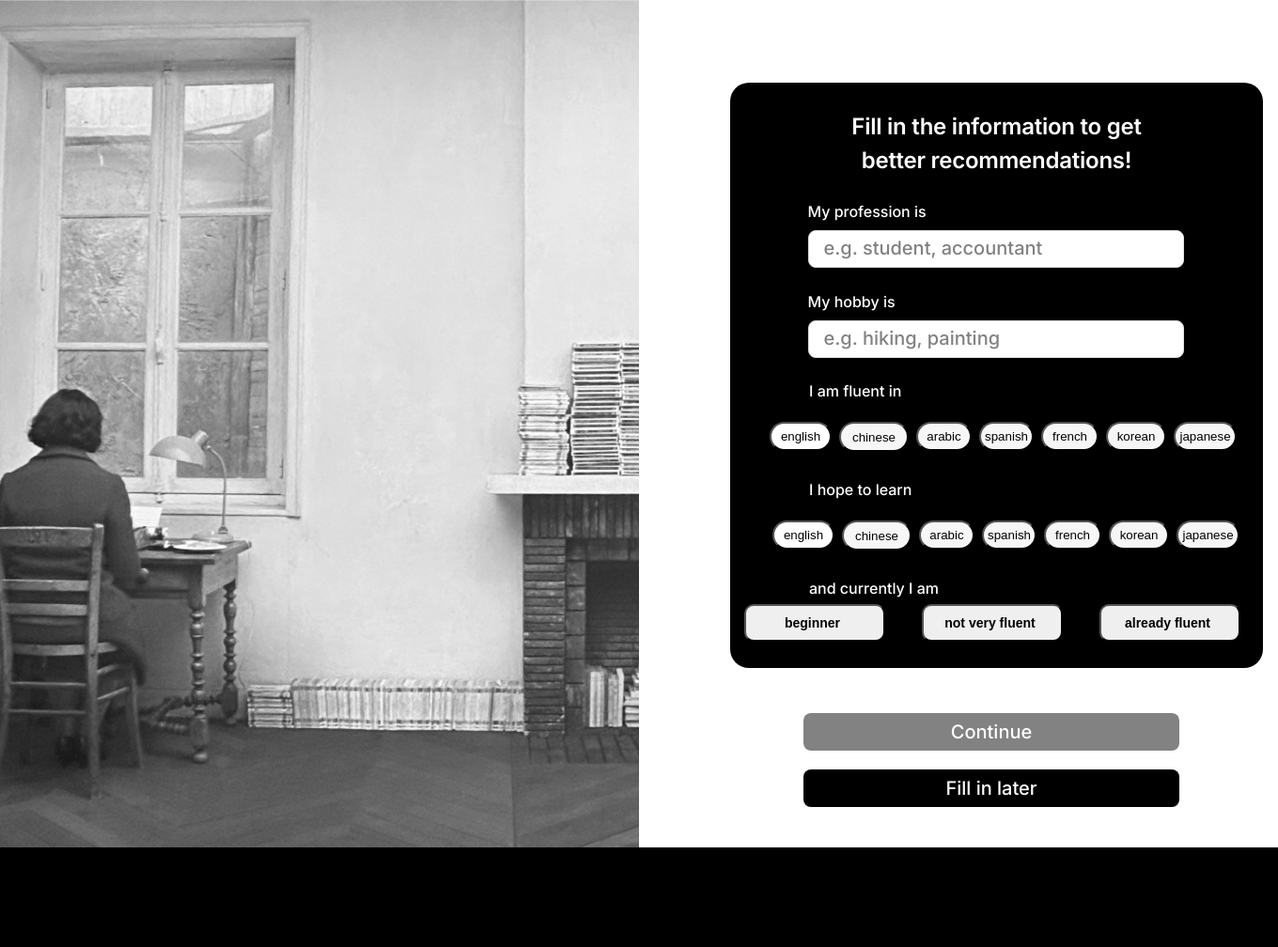
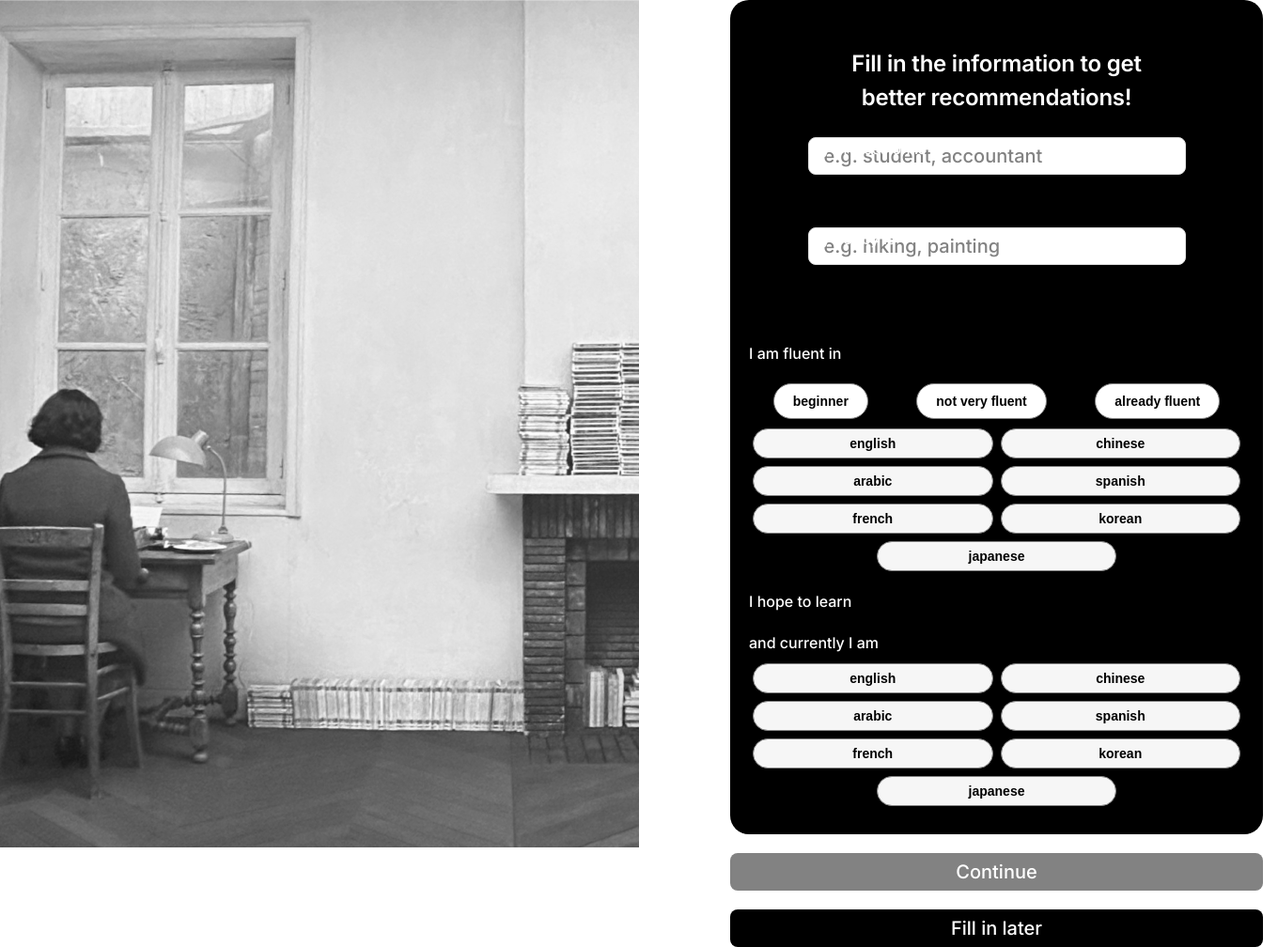
Before and after one commit to baerini/capstone_lila, a Flask app: page /signup_2/1 in a window 1360 px wide. Shown: the whole page at 94% size. Before the commit the page ends 902 px from the top, so only its background shows below. Run offline with Flask 3, Linux system fonts and the light colour scheme; some libraries are stand-ins or nearby versions.

Commit message:
Update profile.css

```diff
--- a/backend/static/css/profile.css
+++ b/backend/static/css/profile.css
@@ -5,24 +5,46 @@
   background-color: var(--white);
   display: flex;
   gap: 97px;
-  height: 900px;
+  height: auto;
   min-width: 1440px;
+}
+
+.image-container {
+  display: flex;
+  flex-direction: column;
+  align-items: center;
+}
+
+.contact-bg-1 {
+  max-width: 100%;
+}
+
+.footer-text {
+  text-align: center;
+  margin-top: 10px;
+  font-size: 24px;
+  color: var(--black);
+  font-family: 'Arial', sans-serif;
+  font-weight: bold;
+  text-transform: uppercase;
+  letter-spacing: 2px;
 }
 
 .profile .flex-col {
   align-items: center;
   display: flex;
   flex-direction: column;
-  margin-top: 88px;
-  min-height: 771px;
+  margin-top: 0;
   width: 567px;
 }
 
 .profile .overlap-group {
   border-radius: 20px;
-  height: 623px;
   position: relative;
   width: 567px;
+  padding: 20px;
+  background-color: var(--black);
+  margin-top: 0;
 }
 
 .profile .content {
@@ -32,19 +54,15 @@
   display: flex;
   flex-direction: column;
   gap: 24px;
-  height: 623px;
-  left: 0;
-  padding: 30px 0px;
-  position: absolute;
-  top: 0;
-  width: 567px;
+  padding: 30px 20px;
+  width: 100%;
+  height: auto;
 }
 
 .profile .welcome {
+  color: var(--white);
   letter-spacing: -0.24px;
   line-height: 36px;
-  margin-top: -1.00px;
-  position: relative;
   text-align: center;
   width: fit-content;
 }
@@ -52,386 +70,153 @@
 .profile .field {
   align-items: center;
   background-color: var(--white);
-  border: 1px solid;
-  border-color: var(--bon-jour);
+  border: 1px solid var(--bon-jour);
   border-radius: 8px;
   display: flex;
   gap: 16px;
   height: 40px;
-  left: 0;
   padding: 8px 16px;
-  position: absolute;
-  top: 32px;
-  width: 400px;
+  width: 100%;
+  cursor: text;
 }
 
 .profile .label {
-  -webkit-box-orient: vertical;
-  -webkit-line-clamp: 1;
   color: var(--gray);
   display: -webkit-box;
   flex: 1;
   font-weight: 500;
   line-height: 30px;
-  margin-bottom: -2.00px;
-  margin-top: -4.00px;
   overflow: hidden;
-  position: relative;
   text-overflow: ellipsis;
+  white-space: nowrap;
 }
 
-.profile .gender {
-  height: 48px;
-  left: 80px;
-  position: absolute;
-  top: 565px;
-  width: 412px;
-}
-
-.profile .i-am-fluent-in {
+.profile .i-am-fluent-in,
+.profile .i-hope-to-learn,
+.profile .and-currently-i-am {
   color: var(--white);
   font-weight: 500;
-  left: 84px;
   line-height: 24px;
-  position: absolute;
-  top: 316px;
-  width: 295px;
-}
-
-.pill-2.pill-12.fluent.fluent-active {
-  background-color: black;
-  border-color: black;
-  color: white;
-}
-
-.pill.pill-12.fluent.fluent-active {
-  background-color: black;
-  border-color: black;
-  color: white;
-}
-
-.pill-3.pill-12.fluent.fluent-active {
-  background-color: black;
-  border-color: black;
-  color: white;
-}
-
-.pill-1.pill-12.fluent.fluent-active {
-  background-color: black;
-  border-color: black;
-  color: white;
-}
-
-.pill-4.pill-12.fluent.fluent-active {
-  background-color: black;
-  border-color: black;
-  color: white;
-}
-
-.pill-5.pill-12.fluent.fluent-active {
-  background-color: black;
-  border-color: black;
-  color: white;
-}
-
-.pill-6.pill-12.fluent.fluent-active {
-  background-color: black;
-  border-color: black;
-  color: white;
-}
-
-.pill-2.pill-12.learning.learning-active {
-  background-color: black;
-  border-color: black;
-  color: white;
-}
-
-.pill.pill-12.learning.learning-active {
-  background-color: black;
-  border-color: black;
-  color: white;
-}
-
-.pill-3.pill-12.learning.learning-active {
-  background-color: black;
-  border-color: black;
-  color: white;
-}
-
-.pill-1.pill-12.learning.learning-active {
-  background-color: black;
-  border-color: black;
-  color: white;
-}
-
-.pill-4.pill-12.learning.learning-active {
-  background-color: black;
-  border-color: black;
-  color: white;
-}
-
-.pill-5.pill-12.learning.learning-active {
-  background-color: black;
-  border-color: black;
-  color: white;
-}
-
-.pill-6.pill-12.learning.learning-active {
-  background-color: black;
-  border-color: black;
-  color: white;
-}
-
-.fluent-button.level-active {
-  background-color: black;
-  border-color: black;
-  color: white;
+  width: 100%;
+  margin: 20px 0 10px;
 }
 
 .profile .button-container {
   display: flex;
   justify-content: space-around;
-  margin-top: 570px;
+  margin-top: 20px;
+  width: 100%;
 }
 
-.profile .fluent-button {
-  flex: 0 0 auto;
-  position: relative;
-  width: 150px;
-  border-radius: 10px;
-  padding-top: 10px;
-  padding-bottom: 10px;
-  padding-right: 10px;
-  margin-right: 10px;
-  margin-top: -15.00px;
+.profile .fluent-button,
+.profile .pill-12 {
+  border-radius: 20px;
+  padding: 10px 20px;
   font-size: 14px;
   font-weight: 550;
+  cursor: pointer;
+  transition: background-color 0.3s, color 0.3s, border-color 0.3s;
+  border: 1px solid var(--gray);
+  background-color: var(--white);
+  color: var(--black);
 }
 
-.profile .group-7 {
-  align-items: flex-start;
-  display: flex;
-  gap: 8px;
-  height: 32px;
-  left: 42px;
-  min-width: 497px;
-  position: absolute;
-  top: 361px;
+.profile .fluent-button:hover,
+.profile .pill-12:hover {
+  background-color: var(--light-gray);
+  border-color: var(--light-gray);
+  color: var(--white);
 }
 
-.profile .group-7:hover{
-  background-color: transparent;
-  border-color: black;
-  color: white;
+.profile .fluent-button.level-active,
+.profile .pill-12.fluent-active,
+.profile .pill-12.learning-active {
+  background-color: var(--black);
+  border-color: var(--black);
+  color: var(--white);
 }
 
-.profile .pill-2 {
-  background-color: var(--white);
-  width: 66px;
+.profile .group-7,
+.profile .group-6 {
+  display: flex;
+  flex-wrap: wrap;
+  gap: 8px;
+  width: 100%;
+  margin: 10px 0;
+  justify-content: center;
 }
 
-.profile .language {
-  margin-left: -9.07px;
-  margin-right: -9.07px;
-  width: 52px;
+.profile .group-7 button,
+.profile .group-6 button {
+  flex: 0 1 calc(50% - 8px);
 }
 
-.profile .pill {
+.profile .pill-2,
+.profile .pill,
+.profile .pill-3,
+.profile .pill-1,
+.profile .pill-4,
+.profile .pill-5,
+.profile .pill-6 {
   background-color: var(--black-haze-2);
   height: 32px;
-  width: 74px;
+  display: flex;
+  align-items: center;
+  justify-content: center;
+  padding: 6px 16px;
+  cursor: pointer;
+  transition: background-color 0.3s, color 0.3s, border-color 0.3s;
 }
 
-.profile .language-1 {
-  margin-left: -6.96px;
-  margin-right: -6.96px;
-  width: 56px;
-}
-
-.profile .pill-3 {
-  background-color: var(--black-haze-2);
-  width: 59px;
-}
-
-.profile .language-2 {
-  margin-left: -7.67px;
-  margin-right: -7.67px;
-  white-space: nowrap;
-  width: fit-content;
-}
-
-.profile .pill-1 {
-  background-color: var(--black-haze-2);
-  width: 58px;
-}
-
-.profile .language-3 {
-  margin-left: -13.19px;
-  margin-right: -13.19px;
-  white-space: nowrap;
-  width: fit-content;
-}
-
-.profile .pill-4 {
-  background-color: var(--black-haze-2);
-  width: 61px;
-}
-
-.profile .language-4 {
-  margin-left: -7.64px;
-  margin-right: -7.64px;
-  white-space: nowrap;
-  width: fit-content;
-}
-
-.profile .pill-5 {
-  background-color: var(--black-haze-2);
-  width: 64px;
-}
-
-.profile .language-5 {
-  margin-left: -7.10px;
-  margin-right: -7.10px;
-  white-space: nowrap;
-  width: fit-content;
-}
-
-.profile .pill-6 {
-  background-color: var(--black-haze-2);
-  width: 67px;
-}
-
-.profile .language-6 {
-  margin-left: -13.06px;
-  margin-right: -13.06px;
-  white-space: nowrap;
-  width: fit-content;
-}
-
-.profile .i-hope-to-learn {
+.profile .pill-2:hover,
+.profile .pill:hover,
+.profile .pill-3:hover,
+.profile .pill-1:hover,
+.profile .pill-4:hover,
+.profile .pill-5:hover,
+.profile .pill-6:hover {
+  background-color: var(--light-gray);
+  border-color: var(--light-gray);
   color: var(--white);
-  font-weight: 500;
-  left: 84px;
-  line-height: 24px;
-  position: absolute;
-  top: 421px;
-  width: 295px;
-}
-
-.profile .and-currently-i-am {
-  color: var(--white);
-  font-weight: 500;
-  left: 84px;
-  line-height: 24px;
-  position: absolute;
-  top: 526px;
-  width: 295px;
-}
-
-.profile .group-6 {
-  align-items: flex-start;
-  display: flex;
-  gap: 8px;
-  height: 32px;
-  left: 45px;
-  min-width: 494px;
-  position: absolute;
-  top: 466px;
-}
-
-.profile .group-6:hover{
-  background-color: transparent;
-  border-color: black;
-  color: white;
-}
-
-.profile .pill-7 {
-  background-color: var(--white);
-  width: 65px;
-}
-
-.profile .language-7 {
-  margin-left: -9.27px;
-  margin-right: -9.27px;
-  width: 52px;
-}
-
-.profile .language-8 {
-  margin-left: -7.18px;
-  margin-right: -7.18px;
-  width: 56px;
-}
-
-.profile .language-9 {
-  margin-left: -7.85px;
-  margin-right: -7.85px;
-  white-space: nowrap;
-  width: fit-content;
-}
-
-.profile .pill-8 {
-  background-color: var(--black-haze-2);
-  width: 57px;
-}
-
-.profile .language-10 {
-  margin-left: -13.36px;
-  margin-right: -13.36px;
-  white-space: nowrap;
-  width: fit-content;
-}
-
-.profile .pill-9 {
-  background-color: var(--black-haze-2);
-  width: 60px;
-}
-
-.profile .language-11 {
-  margin-left: -7.83px;
-  margin-right: -7.83px;
-  white-space: nowrap;
-  width: fit-content;
-}
-
-.profile .pill-10 {
-  background-color: var(--black-haze-2);
-  width: 63px;
-}
-
-.profile .language-12 {
-  margin-left: -7.29px;
-  margin-right: -7.29px;
-  white-space: nowrap;
-  width: fit-content;
-}
-
-.profile .pill-11 {
-  background-color: var(--black-haze-2);
-  width: 66px;
-}
-
-.profile .language-13 {
-  margin-left: -13.26px;
-  margin-right: -13.26px;
-  white-space: nowrap;
-  width: fit-content;
 }
 
 .profile .button {
   background-color: var(--gray);
-  margin-top: 48px;
+  margin-top: 20px;
+  cursor: pointer;
+  transition: background-color 0.3s, color 0.3s;
+  border: none;
+  border-radius: 8px;
+  color: var(--white);
+  width: 100%;
+}
+
+.profile .button:hover {
+  background-color: var(--dark-gray);
+  color: var(--white);
 }
 
 .profile .button-1 {
   background-color: var(--black);
   margin-top: 20px;
+  cursor: pointer;
+  transition: background-color 0.3s, color 0.3s;
+  border: none;
+  border-radius: 8px;
+  color: var(--white);
+  width: 100%;
 }
 
-.profile .fill-in-later {
+.profile .button-1:hover {
+  background-color: var(--dark-gray);
+  color: var(--white);
+}
+
+.profile .fill-in-later,
+.profile .continue {
   color: var(--white);
   font-weight: 500;
   line-height: 30px;
-  position: relative;
   white-space: nowrap;
   width: fit-content;
 }
@@ -443,25 +228,11 @@
   gap: 8px;
   height: 40px;
   justify-content: center;
-  margin-right: 11.0px;
   padding: 0px 16px;
-  position: relative;
-  width: 400px;
+  width: 100%;
 }
 
-.profile .language-14 {
-  letter-spacing: 0;
-  line-height: 19.6px;
-  margin-top: -1.00px;
-  position: relative;
+.profile .button-2:hover .continue,
+.profile .button-1:hover .fill-in-later {
+  color: var(--black);
 }
-
-.profile .pill-12 {
-  align-items: center;
-  border-radius: 20px;
-  display: flex;
-  gap: 10px;
-  justify-content: center;
-  padding: 6px 16px;
-  position: relative;
-}
```
